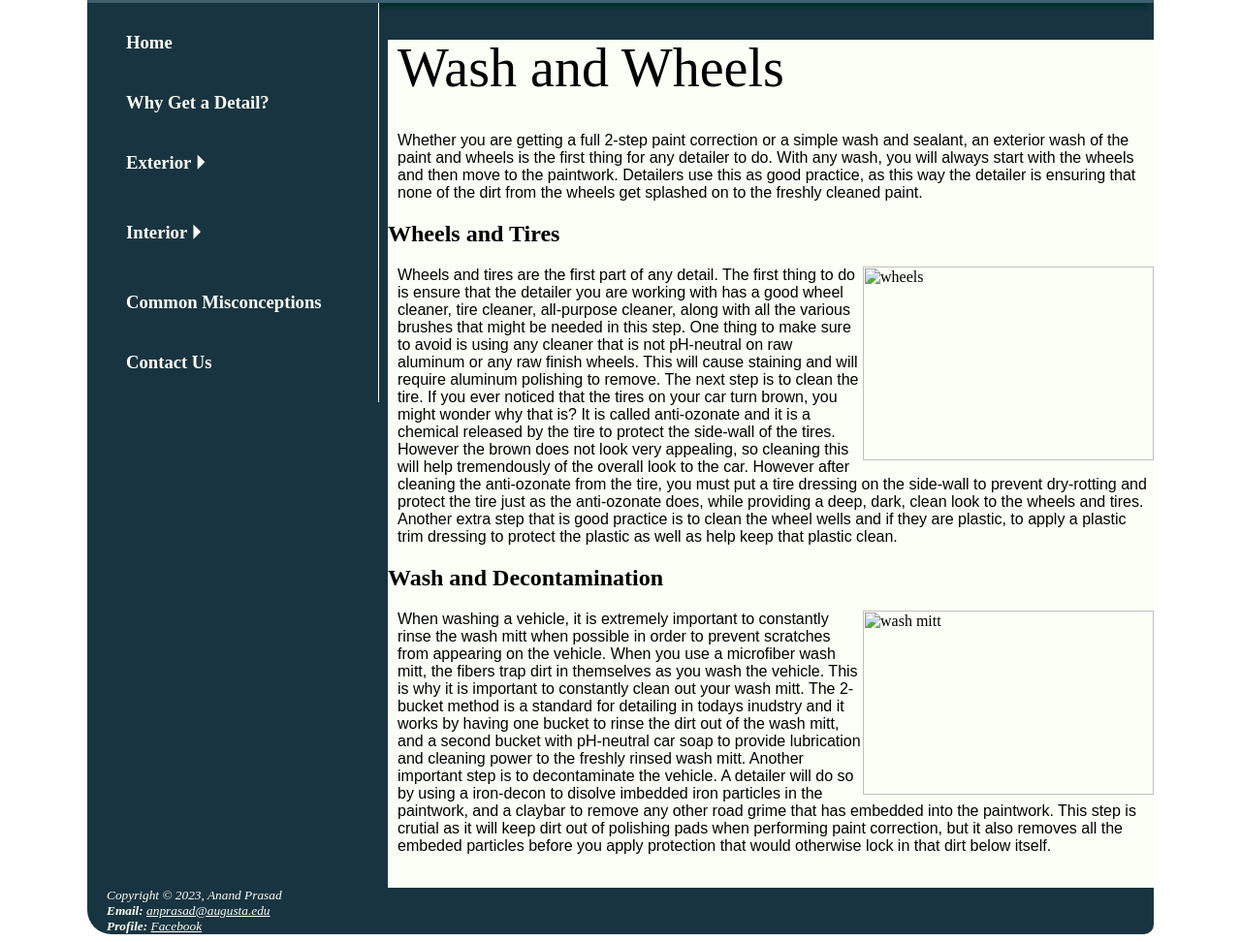
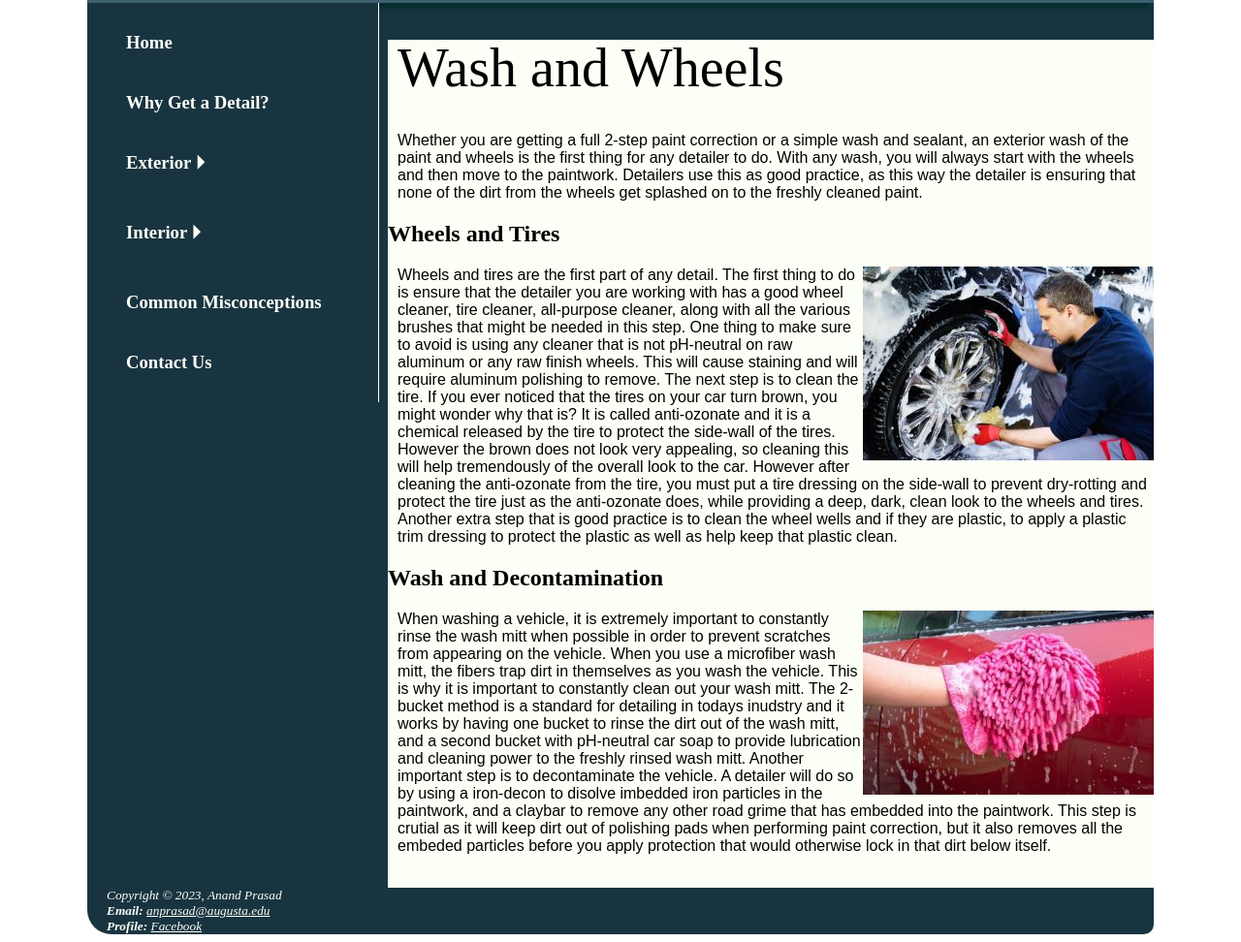
Before and after one commit to anand10prasad/The-Detailing-Guru, a plain HTML site: page wash_wheels.html in a window 1280 px wide. Shown: the part 157-1129 px from the top of the page at 97% size. Drawn offline with Linux system fonts and the light colour scheme.

Commit message:
Update wash_wheels.html

```diff
--- a/wash_wheels.html
+++ b/wash_wheels.html
@@ -43,7 +43,7 @@
 
   <h2>Wheels and Tires</h2>
 
-  <img src="wheels.jpg" alt="wheels" width="300" height="200">
+  <img src="pictures/wheels.jpg" alt="wheels" width="300" height="200">
 
   <p>
     Wheels and tires are the first part of any detail. The first thing to do is ensure
@@ -66,7 +66,7 @@
 
   <h2>Wash and Decontamination</h2>
 
-  <img src="mitt.jpg" alt="wash mitt" width="300" height="190">
+  <img src="pictures/mitt.jpg" alt="wash mitt" width="300" height="190">
 
   <p>
     When washing a vehicle, it is extremely important to constantly rinse the wash
```
